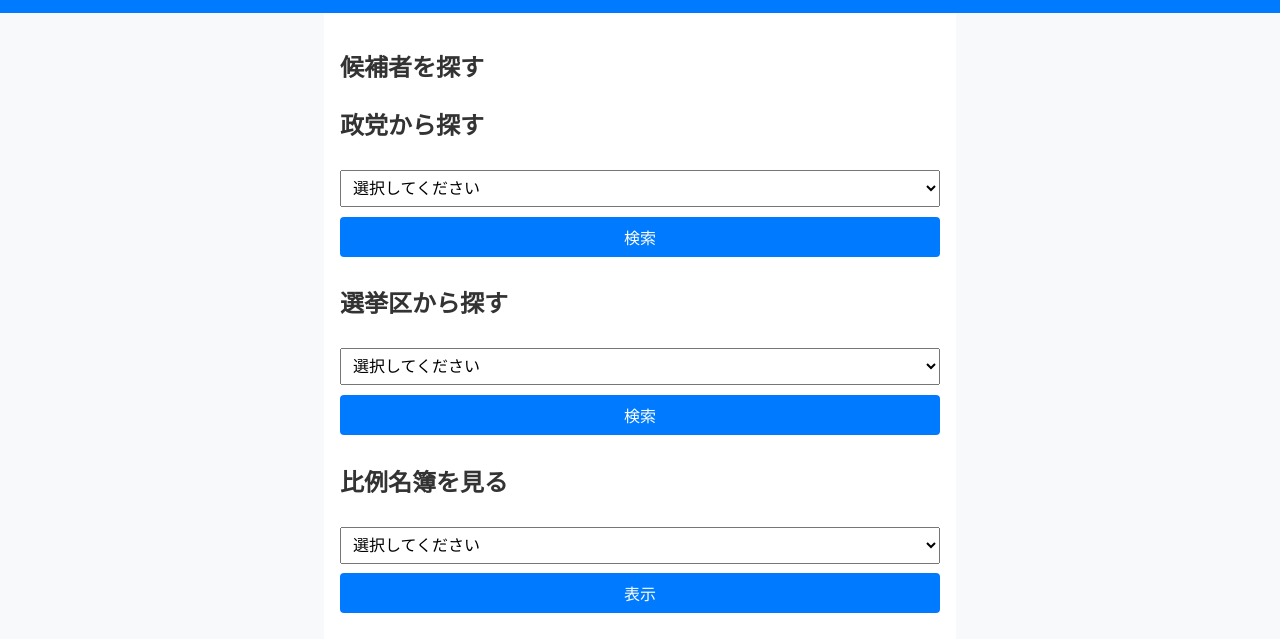
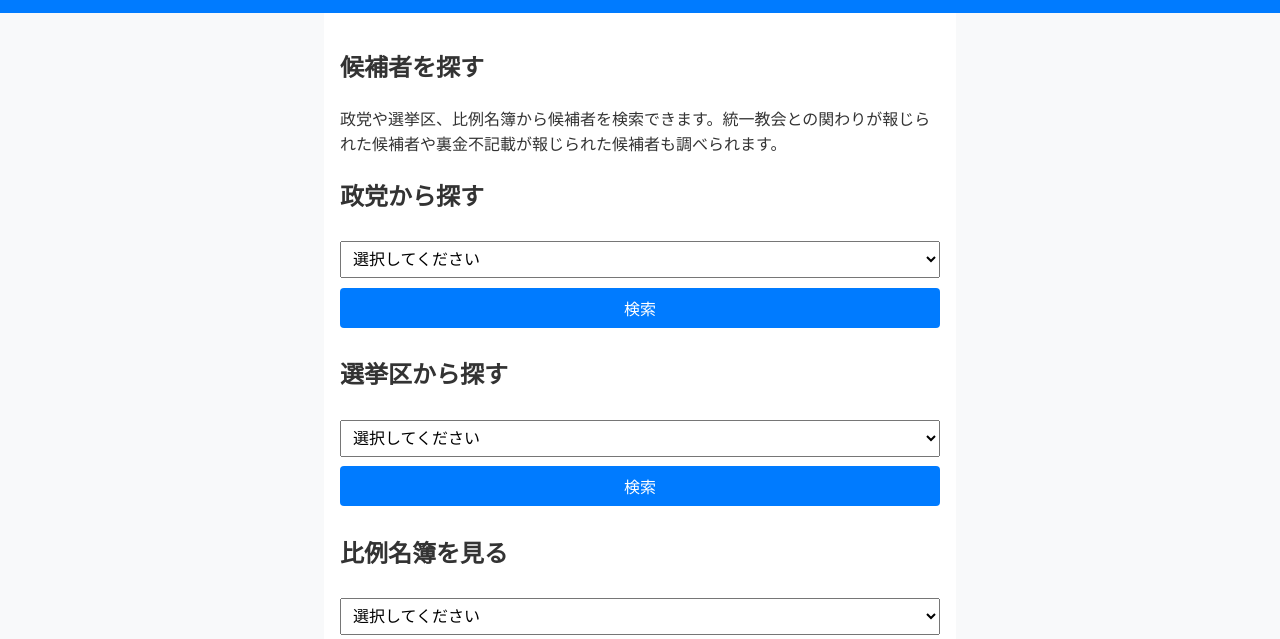
Before and after one commit to openceo2025/sangiinsen2025, a website: page search.html in a window 1280 px wide. Shown: the part 124-763 px from the top of the page. Drawn offline with Linux system fonts and the light colour scheme.

Commit message:
Add info about searching hidden funds on search page (#14)

```diff
--- a/search.html
+++ b/search.html
@@ -19,6 +19,7 @@
   </header>
   <main>
     <h2>候補者を探す</h2>
+    <p>政党や選挙区、比例名簿から候補者を検索できます。統一教会との関わりが報じられた候補者や裏金不記載が報じられた候補者も調べられます。</p>
     <section class="search-section">
       <h2>政党から探す</h2>
         <form action="candidate_list.html" method="get">
```
